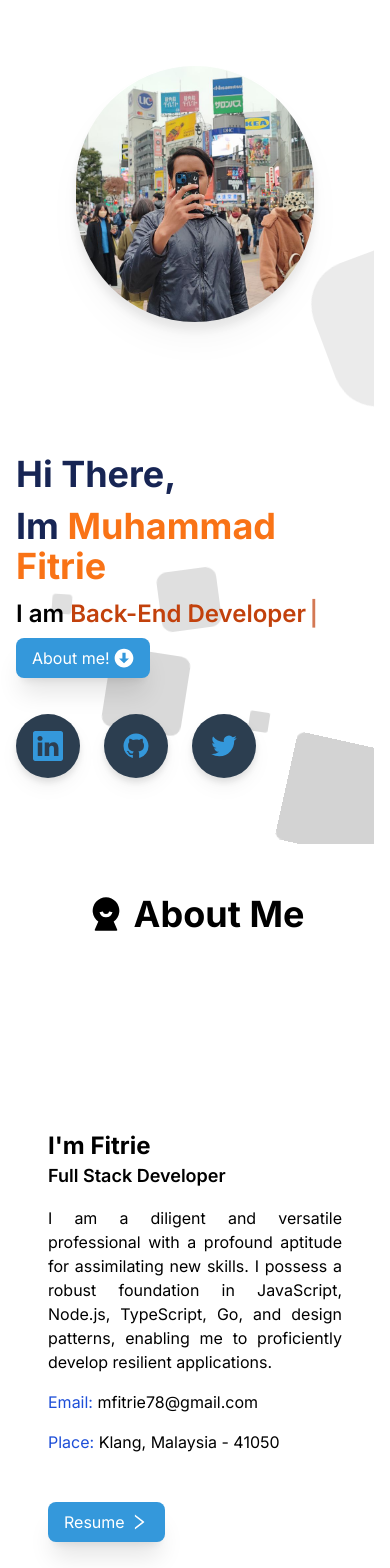
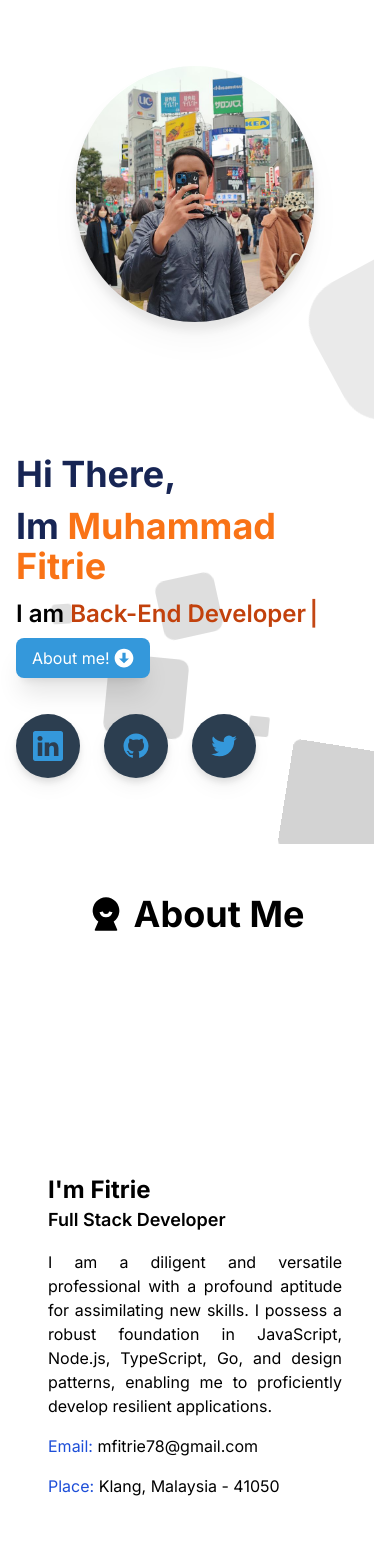
Before and after one commit to mfitrie/portfolio-web, a Next.js app: page / in a window 390 px wide. Shown: the top 1568 px of the page. Built offline with nearby package versions, Linux system fonts and the light colour scheme.

Commit message:
feat: remove resume and phone number

```diff
--- a/src/components/about-me.tsx
+++ b/src/components/about-me.tsx
@@ -6,17 +6,6 @@ import ArrowRight from "./icons/arrow-right";
 import UserIcon from "./icons/user";
 
 export default function AboutMe(){
-
-    const downloadResume = () => {
-        const fileUrl = '/RESUME FITRIE.pdf';
-        const link = document.createElement('a');
-        link.href = fileUrl;
-        link.download = 'RESUME FITRIE';
-        document.body.appendChild(link);
-        link.click();
-        document.body.removeChild(link);
-    }
-
     return (
         <section id="about-me" className="h-screen grid grid-rows-6">
             <div className="row-span-1 flex justify-center items-center">
@@ -51,12 +40,6 @@ export default function AboutMe(){
                         <span className="text-blue-700">Place: </span>
                         <span>Klang, Malaysia - 41050</span>
                     </div>
-                    <div className="mt-8">
-                        <Button handleOnClick={ downloadResume }>
-                            Resume
-                            <ArrowRight size="20" hexColor="#fff"/>
-                        </Button>
-                    </div>
                 </div>
             </div>
         </section>
--- a/src/components/contact-page.tsx
+++ b/src/components/contact-page.tsx
@@ -66,10 +66,6 @@ export default function ContactPage(){
                         <span className="text-lg font-semibold ">Contact Info</span>
                         <div className="flex flex-col">
                             <span className="text-sm flex flex-row items-center gap-2">
-                                <Icon className="text-orange-500" icon="material-symbols:call" width="20"/>
-                                013-3527921
-                            </span>
-                            <span className="text-sm flex flex-row items-center gap-2">
                                 <Icon className="text-orange-500" icon="eva:email-outline" width="20"/>
                                 mfitrie78@gmail.com
                             </span>
```
Also changed, not shown: 1 other file (tests, documents, lock files or other folders).
